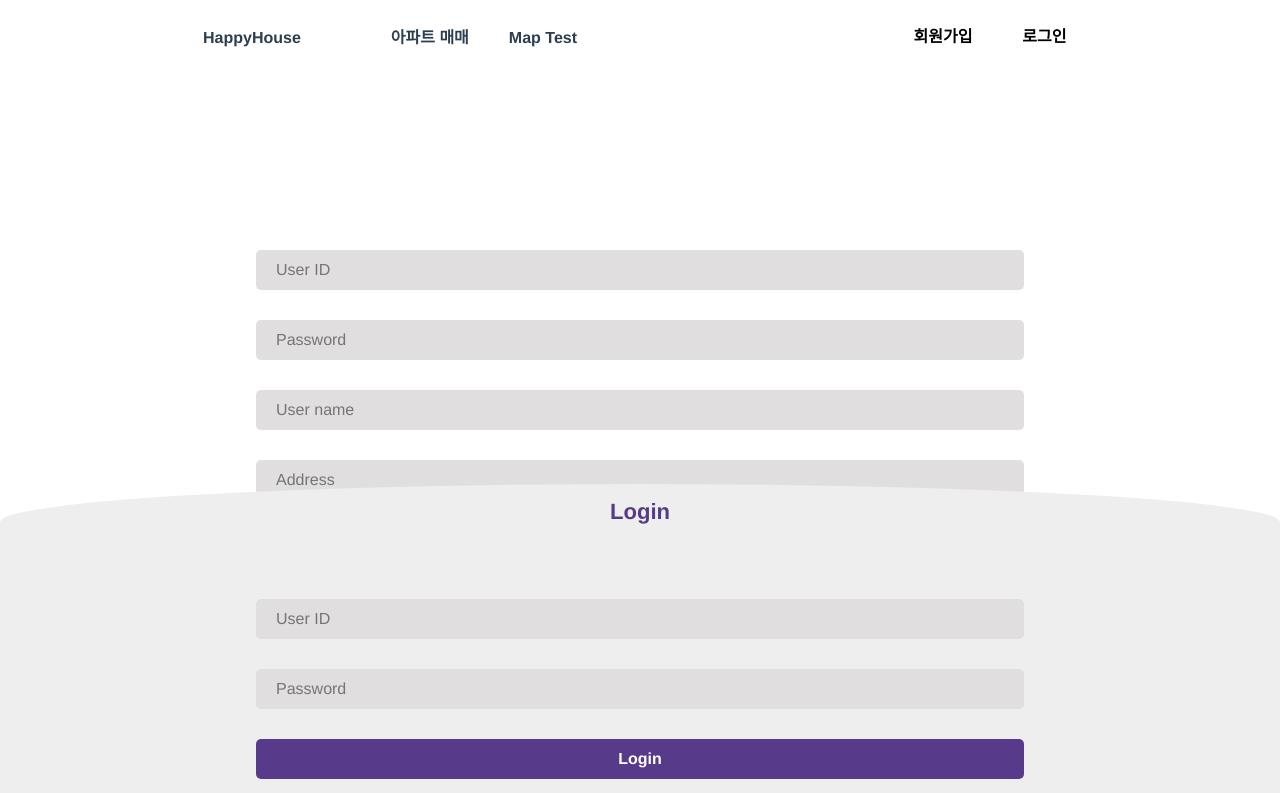
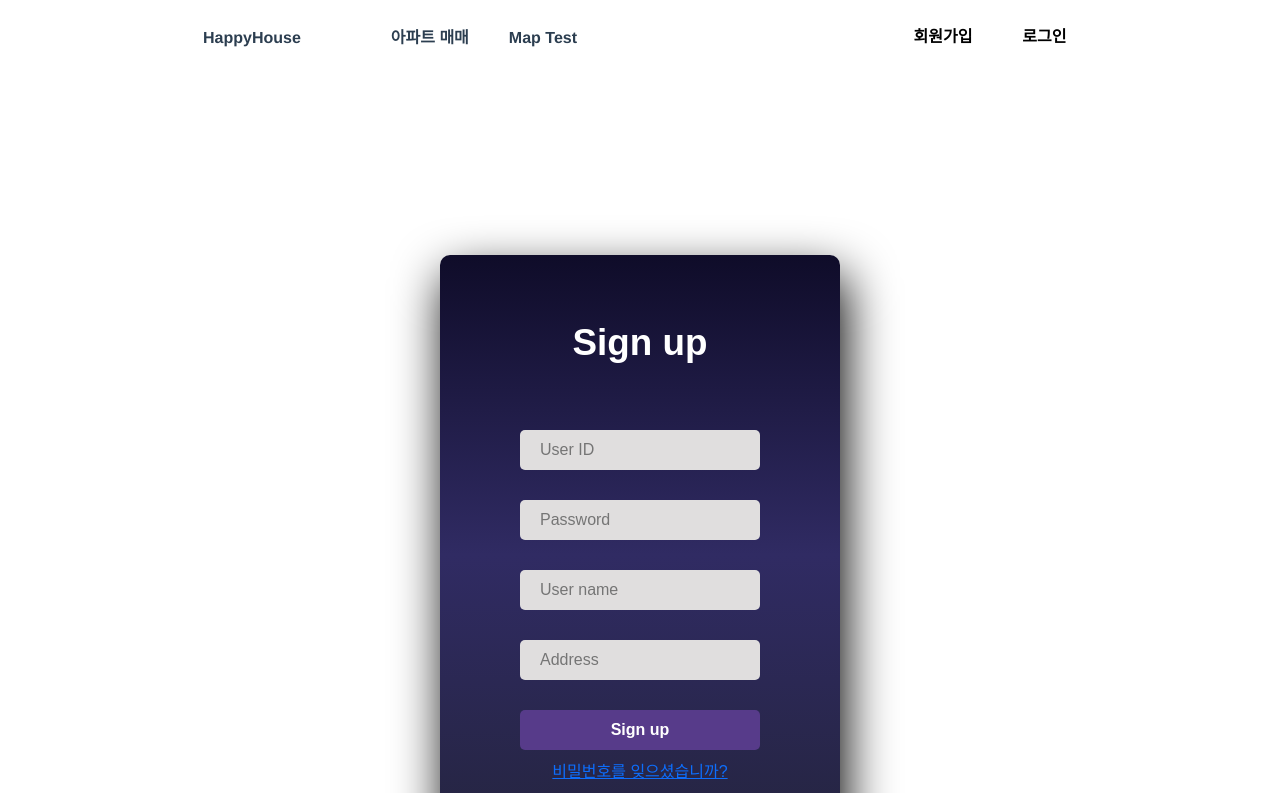
Before and after one commit to leesh125/SweetHome, a Vue app in the folder FrontEnd/whereismyhome/: page /login in a window 1280 px wide. Shown: the top 793 px of the page. Built offline with nearby package versions, Linux system fonts and the light colour scheme.

Commit message:
update scope

```diff
--- a/FrontEnd/whereismyhome/src/views/LoginView.vue
+++ b/FrontEnd/whereismyhome/src/views/LoginView.vue
@@ -34,11 +34,7 @@ export default {
 }
 </script>
 
-<<<<<<< HEAD
 <style scoped>
-=======
-<style>
->>>>>>> 9f6993b8fef1f9320c8b18b79bc13513575fdf15
 .main2{
   margin: 180px auto;
 	width: 400px;
```
